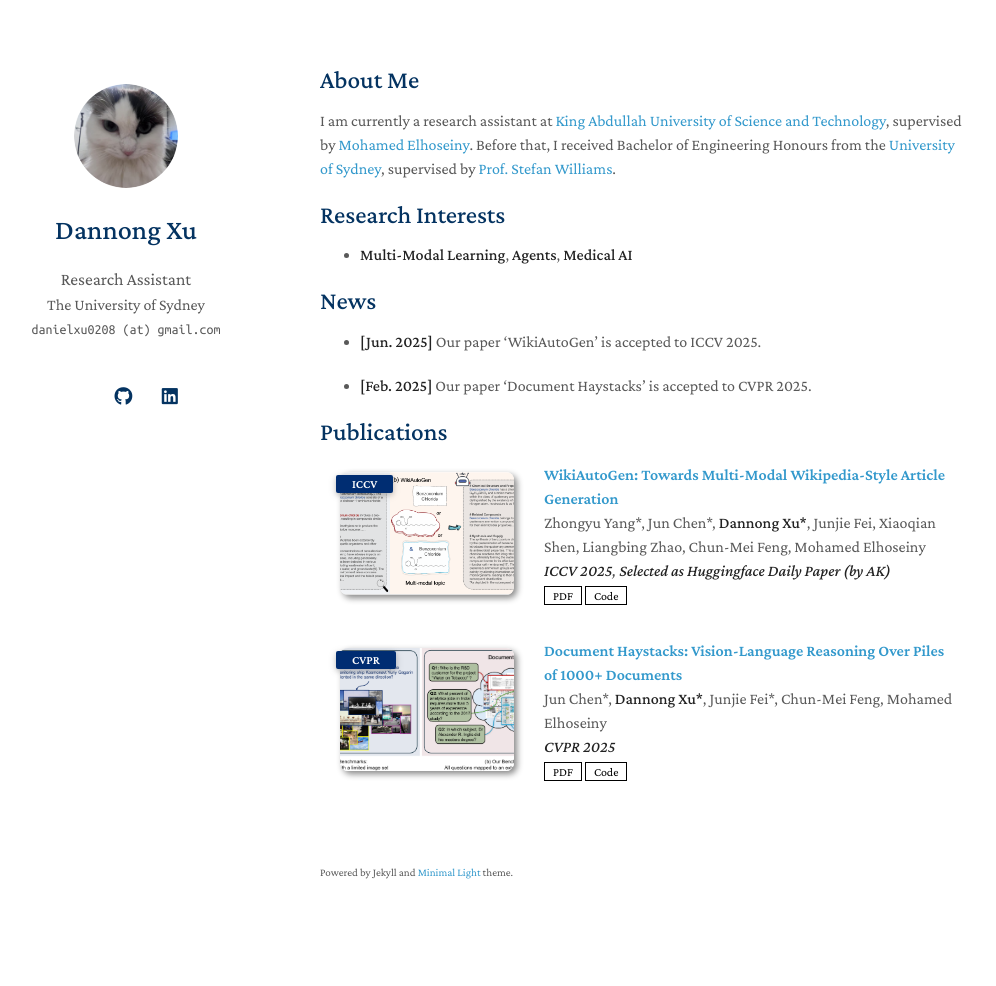
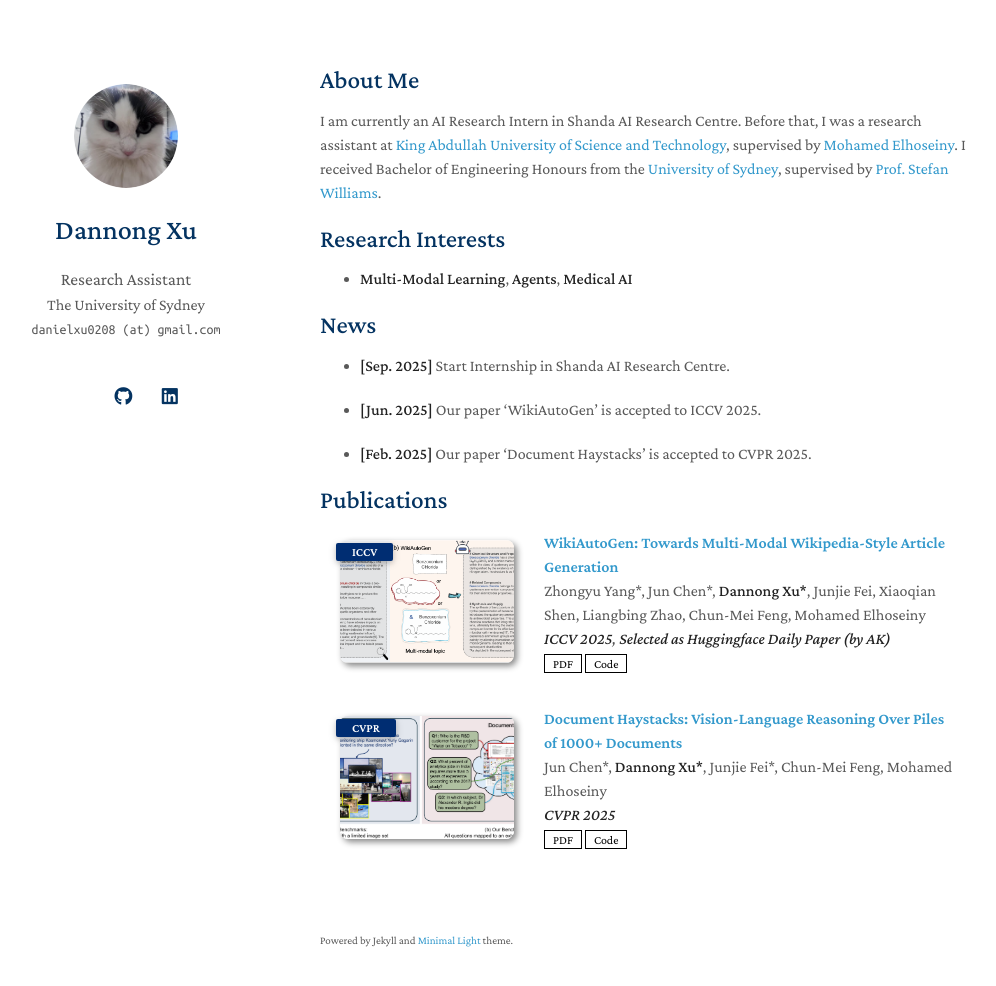
Before and after one commit to Danielxu0208/Danielxu0208.github.io, a Jekyll site: the page built from index.md, in a window 1280 px wide and 1021 px high. Shown: the top 986 px of the window, without its empty margins (150-1146 px from the left). Built offline with Jekyll 4.4.1, drawn with Linux system fonts in a browser that asks for light colours; a style sheet for code colours, icons or effects is not loaded; our own code applies the rules of GitHub Pages for plain Markdown files.

Commit message:
Update index.md

```diff
--- a/index.md
+++ b/index.md
@@ -4,13 +4,15 @@ layout: homepage
 
 ## About Me
 
-I am currently a research assistant at [King Abdullah University of Science and Technology](https://www.kaust.edu.sa/en/), supervised by [Mohamed Elhoseiny](https://www.mohamed-elhoseiny.com/). Before that, I received Bachelor of Engineering Honours from the [University of Sydney](https://www.sydney.edu.au/), supervised by [Prof. Stefan Williams](https://scholar.google.com.au/citations?user=vxN3VO0AAAAJ&hl=zh-CN).
+I am currently an AI Research Intern in Shanda AI Research Centre. Before that, I was a research assistant at [King Abdullah University of Science and Technology](https://www.kaust.edu.sa/en/), supervised by [Mohamed Elhoseiny](https://www.mohamed-elhoseiny.com/). I received Bachelor of Engineering Honours from the [University of Sydney](https://www.sydney.edu.au/), supervised by [Prof. Stefan Williams](https://scholar.google.com.au/citations?user=vxN3VO0AAAAJ&hl=zh-CN).
 
 ## Research Interests
 
 - **Multi-Modal Learning**, **Agents**, **Medical AI**
 
 ## News
+- **[Sep. 2025]** Start Internship in Shanda AI Research Centre.
+
 - **[Jun. 2025]** Our paper 'WikiAutoGen' is accepted to ICCV 2025.
 
 - **[Feb. 2025]** Our paper 'Document Haystacks' is accepted to CVPR 2025.
```
